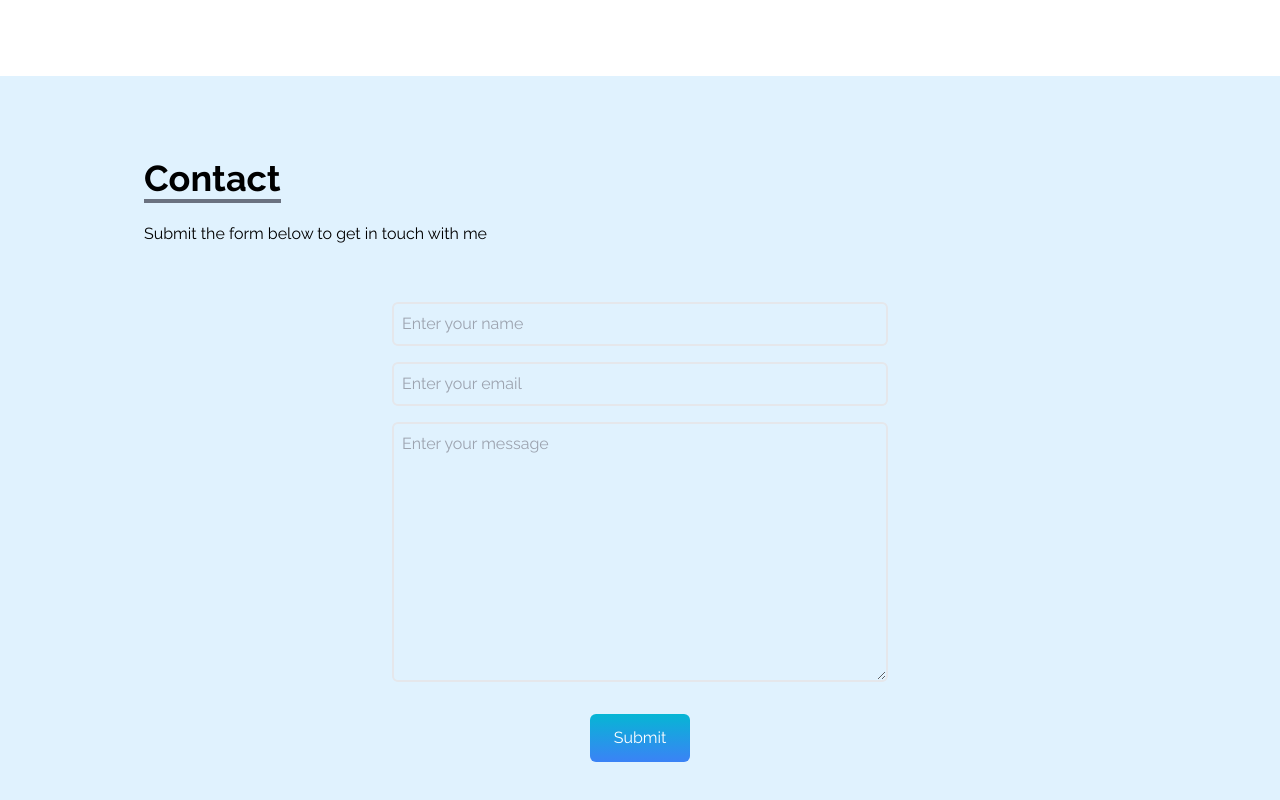
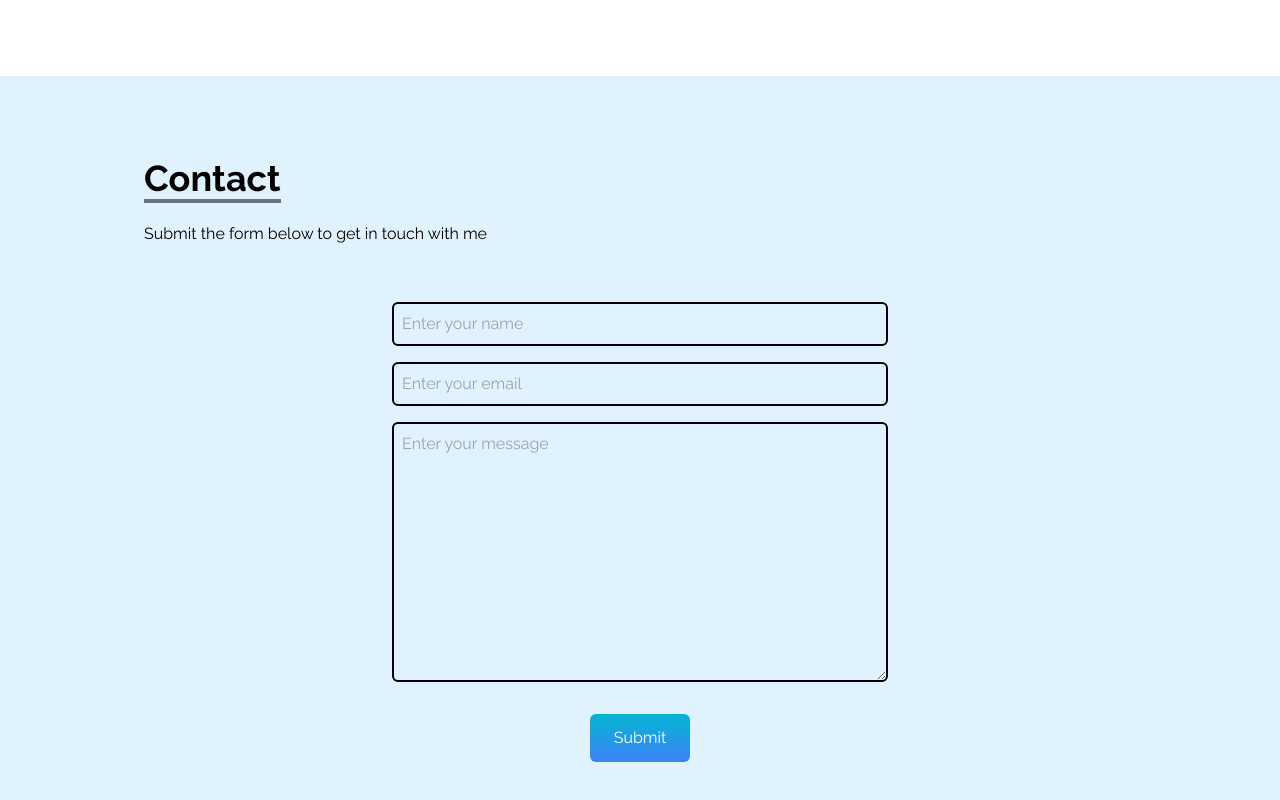
Before and after one commit to Mansi-Gupta11/portfolio, a React (Create React App) app: page / in a window 1280 px wide. Shown: the part 3124-3924 px from the top of the page. Built offline with nearby package versions, Linux system fonts and the light colour scheme; the HTML template or start-up script is replaced by a standard one.

Commit message:
changed border

```diff
--- a/src/components/Contact.jsx
+++ b/src/components/Contact.jsx
@@ -5,7 +5,7 @@ const Contact = () => {
     <div
       name="contact"
 
-      className="bg-sky-100 w-full h-screen dark:bg-gradient-to-b from-black to-gray-800 p-4 dark:text-white"
+      className="bg-sky-100  w-full h-screen dark:bg-gradient-to-b from-black to-gray-800 p-4 dark:text-white"
     >
       <div className="flex flex-col p-4 justify-center max-w-screen-lg mx-auto h-full">
         <div className="pb-8">
@@ -25,19 +25,19 @@ const Contact = () => {
               type="text"
               name="name"
               placeholder="Enter your name"
-              className="p-2 bg-transparent border-2 rounded-md text-white focus:outline-none"
+              className="p-2 bg-transparent border-black dark:border-white  border-2 rounded-md text-white focus:outline-none"
             />
             <input
               type="text"
               name="email"
               placeholder="Enter your email"
-              className="my-4 p-2 bg-transparent border-2 rounded-md text-white focus:outline-none"
+              className="my-4 p-2 bg-transparent border-black dark:border-white  border-2 rounded-md text-white focus:outline-none"
             />
             <textarea
               name="message"
               placeholder="Enter your message"
               rows="10"
-              className="p-2 bg-transparent border-2 rounded-md text-white focus:outline-none"
+              className="p-2 bg-transparent border-2 border-black dark:border-white rounded-md text-white focus:outline-none"
             ></textarea>
 
             <button className="text-white bg-gradient-to-b from-cyan-500 to-blue-500 px-6 py-3 my-8 mx-auto flex items-center rounded-md hover:scale-110 duration-300">
```
